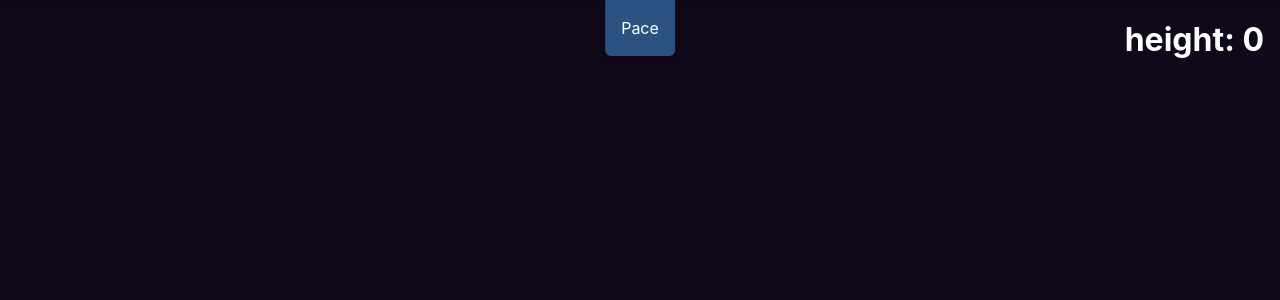
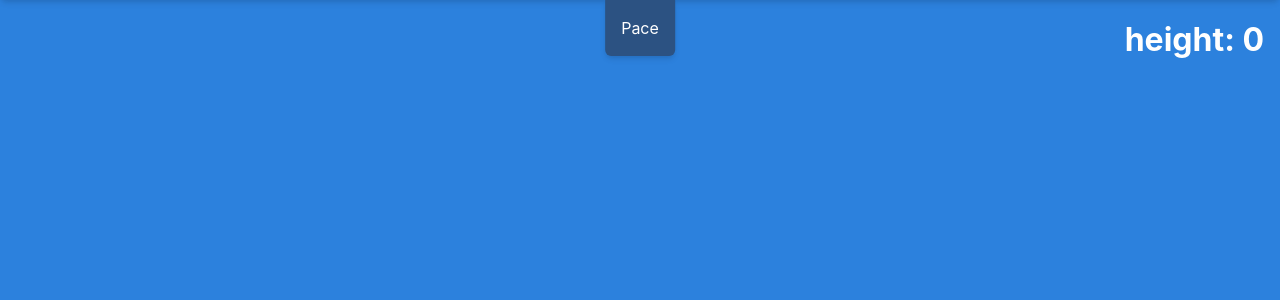
Before and after one commit to petervidaHU/vertical-fe, a React app: page / in a window 1280 px wide. Shown: the top 300 px of the page. Built offline with nearby package versions, Linux system fonts and the light colour scheme.

Commit message:
color blue

```diff
--- a/src/components/MainWrapper.tsx
+++ b/src/components/MainWrapper.tsx
@@ -42,7 +42,7 @@ const MainWrapper = () => {
 
   return (
     <Box
-      bg="#0f0919"
+      bg="#2c81dd"
       color="#ffffff"
       h="100vh"
       position="relative"
```
